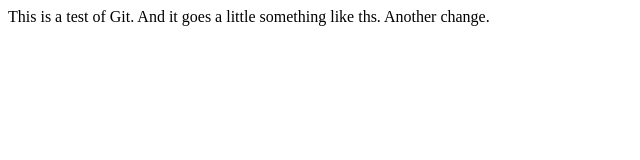
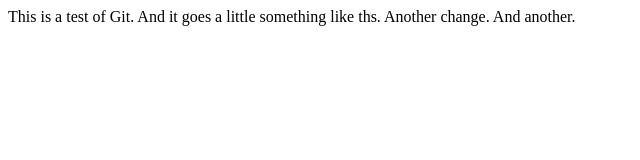
Before and after one commit to gregskidmore/lacockscholars, a plain HTML site: page git-test/git-test.html in a window 1280 px wide. Shown: the full height of the page, 0-640 px from the left. Drawn offline with Linux system fonts and the light colour scheme.

Commit message:
still testing git-test

```diff
--- a/git-test/git-test.html
+++ b/git-test/git-test.html
@@ -7,6 +7,6 @@
     <title>Document</title>
   </head>
   <body>
-    This is a test of Git. And it goes a little something like ths. Another change.
+    This is a test of Git. And it goes a little something like ths. Another change. And another.
   </body>
 </html>
```
